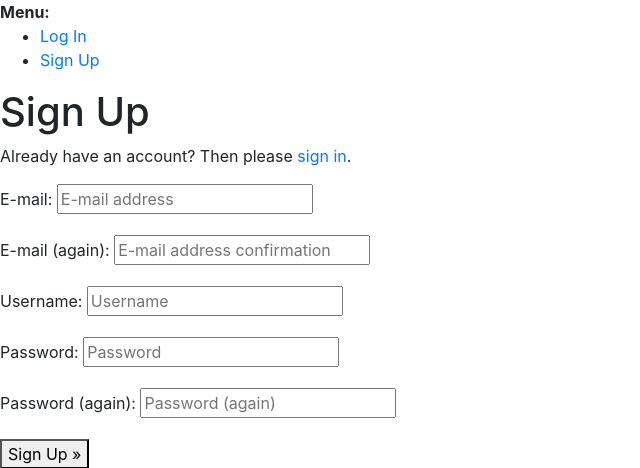
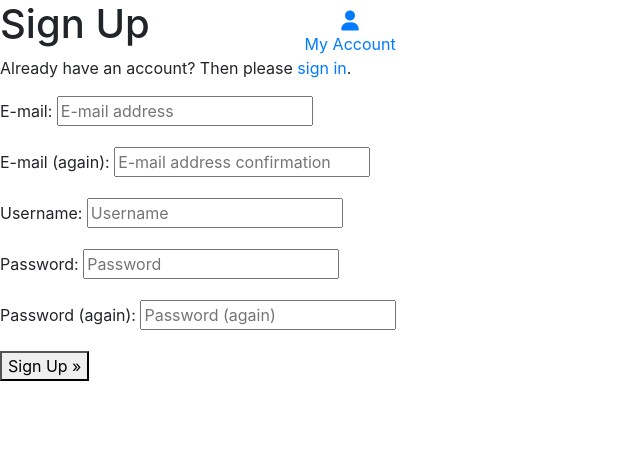
Before and after one commit to mikedjgreen/MSP4_art_sales, a Django app: page /accounts/signup/ in a window 1280 px wide. Shown: the top 468 px of the page, without its empty margins (0-640 px from the left). Run offline with Django 3.2, Linux system fonts and the light colour scheme; parts of the project's set-up code (start-up, migrations or seed data) failed here and were passed over; some libraries are stand-ins or nearby versions.

Commit message:
Basic account login menu installed on base header

```diff
--- a/msp4_art_sales/settings.py
+++ b/msp4_art_sales/settings.py
@@ -16,8 +16,8 @@ from pathlib import Path
 import dj_database_url
 
 # Build paths inside the project like this: BASE_DIR / 'subdir'.
-# BASE_DIR = os.path.dirname(os.path.dirname(os.path.abspath(__file__)))
-BASE_DIR = Path(__file__).resolve().parent.parent
+BASE_DIR = os.path.dirname(os.path.dirname(os.path.abspath(__file__)))
+#BASE_DIR = Path(__file__).resolve().parent.parent
 
 
 # Quick-start development settings - unsuitable for production
@@ -126,7 +126,7 @@ else:
     DATABASES = {
         'default': {
             'ENGINE': 'django.db.backends.sqlite3',
-            'NAME': BASE_DIR / 'db.sqlite3',
+            'NAME': os.path.join(BASE_DIR, 'db.sqlite3'),
         }
     }
 
--- a/templates/base.html
+++ b/templates/base.html
@@ -43,11 +43,32 @@
     </head>
   <body>
     <header class="container-fluid fixed-top">
-
+        <div class="row">
+            <div class="col-12 col-lg-4 my-auto py-1 py-lg-0">
+                <ul class="list-inline list-unstyled text-center text-lg-right my-0">
+                    <li class="list-inline-item dropdown">
+                        <a class="text-black nav-link" href="#" id="user-options" data-toggle="dropdown" aria-haspopup="true" aria-expanded="false">
+                            <div class="text-center">
+                                <div><i class="fas fa-user fa-lg"></i></div>
+                                <p class="my-0">My Account</p>
+                            </div>
+                        </a>
+                        <div class="dropdown-menu border-0" aria-labelledby="user-options">
+                            {% if request.user.is_authenticated %}
+                                <a href="{% url 'account_logout' %}" class="dropdown-item">Logout</a>
+                            {% else %}
+                                <a href="{% url 'account_signup' %}" class="dropdown-item">Register</a>
+                                <a href="{% url 'account_login' %}" class="dropdown-item">Login</a>
+                            {% endif %}
+                        </div>
+                    </li>
+                </ul>
+            </div>
+        </div>
     </header>
 
     {% if messages %}
-    <div>
+    <div class="message-container">
       <strong>Messages:</strong>
       <ul>
         {% for message in messages %}
@@ -56,19 +77,6 @@
       </ul>
     </div>
     {% endif %}
-
-    <div>
-      <strong>Menu:</strong>
-      <ul>
-        {% if user.is_authenticated %}
-            <li><a href="{% url 'account_email' %}">Change E-mail</a></li>
-            <li><a href="{% url 'account_logout' %}">Log Out</a></li>
-        {% else %}
-            <li><a href="{% url 'account_login' %}">Log In</a></li>
-            <li><a href="{% url 'account_signup' %}">Sign Up</a></li>
-        {% endif %}
-      </ul>
-    </div>
 
     {% block page_header %}
     {% endblock %}
```
